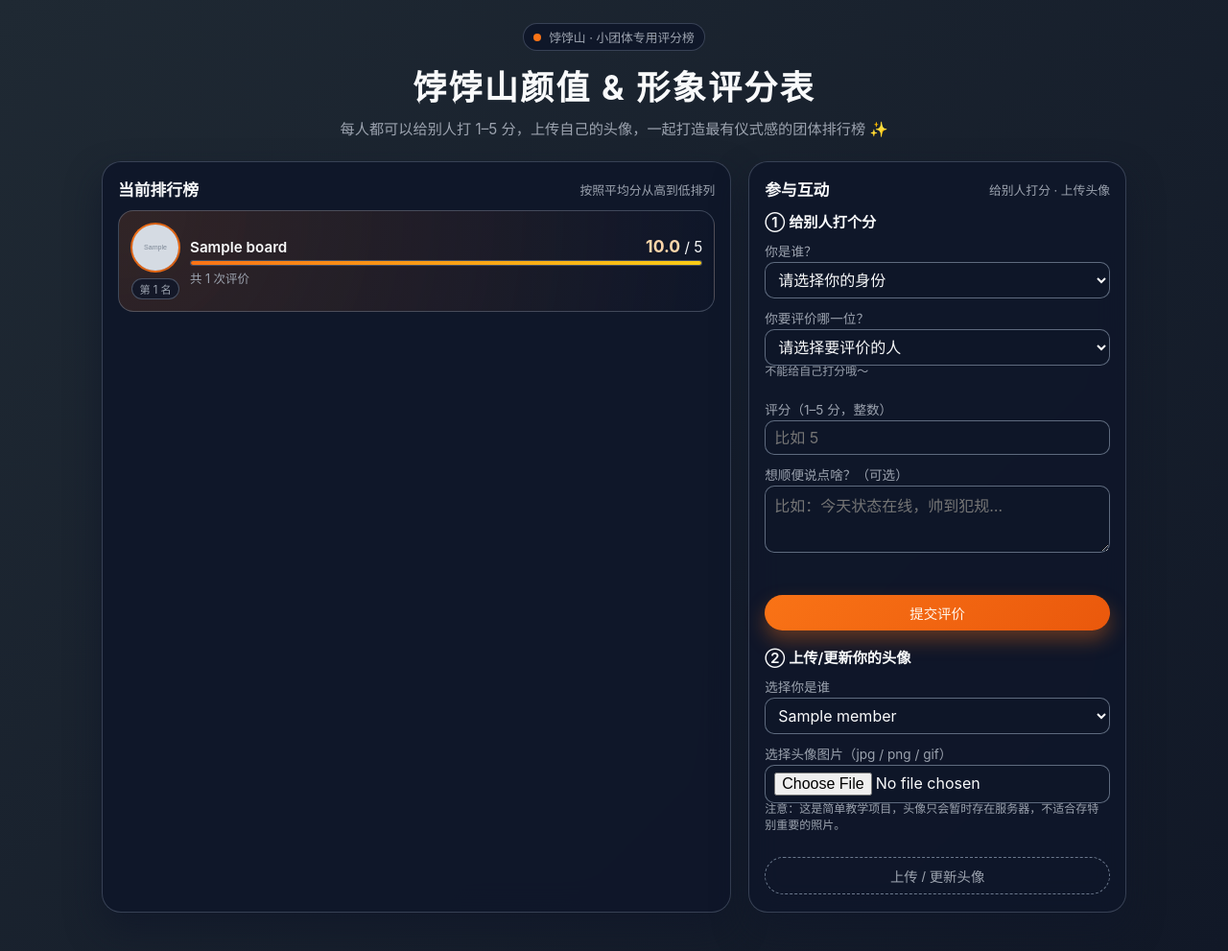
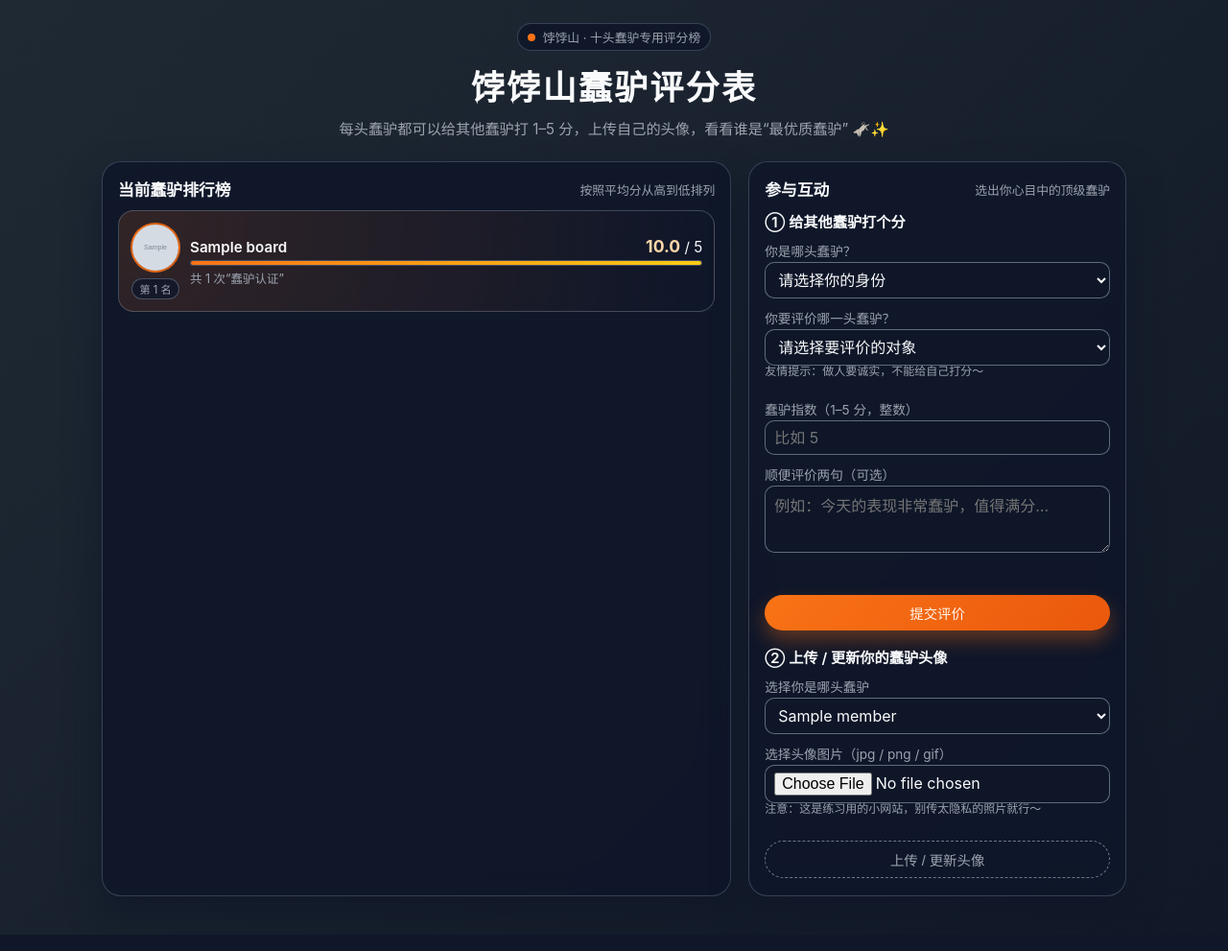
Before and after one commit to jinshenwudi/-hello2, a Flask app: template templates/index.html in a window 1280 px wide. Shown: the whole page at 96% size. After the commit the page ends 934 px from the top, so only its background shows below. Run offline with Flask 3, Linux system fonts and the light colour scheme; the template is opened without the code that fills it: most values are stand-ins (such as "Sample title", 1, 10 or a date in 2020); grey boxes marked "Sample" are stand-in pictures.

Commit message:
Change title and content for 蠢驴评分表
Updated the title and content of the HTML page to reflect a new theme related to '蠢驴'.

```diff
--- a/templates/index.html
+++ b/templates/index.html
@@ -2,7 +2,7 @@
 <html lang="zh-CN">
 <head>
     <meta charset="UTF-8">
-    <title>饽饽山评分表</title>
+    <title>饽饽山蠢驴评分表</title>
     <meta name="viewport" content="width=device-width, initial-scale=1.0">
     <style>
         :root {
@@ -21,7 +21,7 @@
 
         body {
             margin: 0;
-            font-family: -apple-system, BlinkMacSystemFont, "Segoe UI", system-ui, sans-serif;
+            font-family: -apple-system, BlinkMacSystemFont, "Segoe UI", systemui, sans-serif;
             background: var(--bg-gradient);
             color: var(--text-main);
             min-height: 100vh;
@@ -293,11 +293,6 @@
             font-weight: 600;
         }
 
-        .muted {
-            font-size: 0.78rem;
-            color: var(--text-sub);
-        }
-
         .status {
             font-size: 0.8rem;
             min-height: 16px;
@@ -323,11 +318,11 @@
     <header>
         <div class="badge">
             <div class="badge-dot"></div>
-            饽饽山 · 小团体专用评分榜
+            饽饽山 · 十头蠢驴专用评分榜
         </div>
-        <h1>饽饽山颜值 & 形象评分表</h1>
+        <h1>饽饽山蠢驴评分表</h1>
         <div class="subtitle">
-            每人都可以给别人打 1–5 分，上传自己的头像，一起打造最有仪式感的团体排行榜 ✨
+            每头蠢驴都可以给其他蠢驴打 1–5 分，上传自己的头像，看看谁是“最优质蠢驴” 🫏✨
         </div>
     </header>
 
@@ -335,7 +330,7 @@
         <!-- 左侧：排行榜 -->
         <section class="card">
             <div class="card-title">
-                <h2>当前排行榜</h2>
+                <h2>当前蠢驴排行榜</h2>
                 <small>按照平均分从高到低排列</small>
             </div>
             <div class="board-grid">
@@ -364,7 +359,7 @@
                                 <div class="score-fill"></div>
                             </div>
                             <div class="member-meta">
-                                共 {{ m.rating_count }} 次评价
+                                共 {{ m.rating_count }} 次“蠢驴认证”
                             </div>
                         </div>
                     </article>
@@ -376,15 +371,15 @@
         <section class="card">
             <div class="card-title">
                 <h2>参与互动</h2>
-                <small>给别人打分 · 上传头像</small>
+                <small>选出你心目中的顶级蠢驴</small>
             </div>
 
             <!-- 评分表单 -->
             <div class="form-card" style="margin-bottom: 16px;">
-                <div class="section-title">① 给别人打个分</div>
+                <div class="section-title">① 给其他蠢驴打个分</div>
 
                 <div>
-                    <label for="rater-select">你是谁？</label>
+                    <label for="rater-select">你是哪头蠢驴？</label>
                     <select id="rater-select">
                         <option value="">请选择你的身份</option>
                         {% for m in members %}
@@ -394,24 +389,24 @@
                 </div>
 
                 <div>
-                    <label for="target-select">你要评价哪一位？</label>
+                    <label for="target-select">你要评价哪一头蠢驴？</label>
                     <select id="target-select">
-                        <option value="">请选择要评价的人</option>
+                        <option value="">请选择要评价的对象</option>
                         {% for m in members %}
                             <option value="{{ m.id }}">{{ m.name }}</option>
                         {% endfor %}
                     </select>
-                    <p class="hint">不能给自己打分哦～</p>
+                    <p class="hint">友情提示：做人要诚实，不能给自己打分～</p>
                 </div>
 
                 <div>
-                    <label for="score-input">评分（1–5 分，整数）</label>
+                    <label for="score-input">蠢驴指数（1–5 分，整数）</label>
                     <input id="score-input" type="number" min="1" max="5" placeholder="比如 5">
                 </div>
 
                 <div>
-                    <label for="comment-input">想顺便说点啥？（可选）</label>
-                    <textarea id="comment-input" placeholder="比如：今天状态在线，帅到犯规…"></textarea>
+                    <label for="comment-input">顺便评价两句（可选）</label>
+                    <textarea id="comment-input" placeholder="例如：今天的表现非常蠢驴，值得满分…"></textarea>
                 </div>
 
                 <div class="status" id="rate-status"></div>
@@ -423,10 +418,10 @@
 
             <!-- 上传头像表单 -->
             <form class="form-card" action="/upload-avatar" method="post" enctype="multipart/form-data">
-                <div class="section-title">② 上传/更新你的头像</div>
+                <div class="section-title">② 上传 / 更新你的蠢驴头像</div>
 
                 <div>
-                    <label for="avatar-member">选择你是谁</label>
+                    <label for="avatar-member">选择你是哪头蠢驴</label>
                     <select id="avatar-member" name="member_id">
                         {% for m in members %}
                             <option value="{{ m.id }}">{{ m.name }}</option>
@@ -437,7 +432,7 @@
                 <div>
                     <label for="avatar-file">选择头像图片（jpg / png / gif）</label>
                     <input id="avatar-file" type="file" name="avatar" accept="image/*">
-                    <p class="hint">注意：这是简单教学项目，头像只会暂时存在服务器，不适合存特别重要的照片。</p>
+                    <p class="hint">注意：这是练习用的小网站，别传太隐私的照片就行～</p>
                 </div>
 
                 <button class="btn btn-ghost" type="submit">
@@ -465,17 +460,17 @@
         const comment = commentInput.value;
 
         if (!rater_id) {
-            statusEl.textContent = "请先选择你是谁";
+            statusEl.textContent = "请先选择你是哪头蠢驴";
             statusEl.classList.add("error");
             return;
         }
         if (!target_id) {
-            statusEl.textContent = "请选择你要评价的人";
+            statusEl.textContent = "请选择你要评价的蠢驴";
             statusEl.classList.add("error");
             return;
         }
         if (rater_id === target_id) {
-            statusEl.textContent = "不能给自己打分噢～";
+            statusEl.textContent = "不能给自己打分噢，要有一点自知之明 🫣";
             statusEl.classList.add("error");
             return;
         }
@@ -504,7 +499,7 @@
                 return;
             }
 
-            statusEl.textContent = "评价成功！排行榜已更新～";
+            statusEl.textContent = "评价成功！蠢驴排行榜已更新～";
             statusEl.classList.add("ok");
 
             scoreInput.value = "";
```
